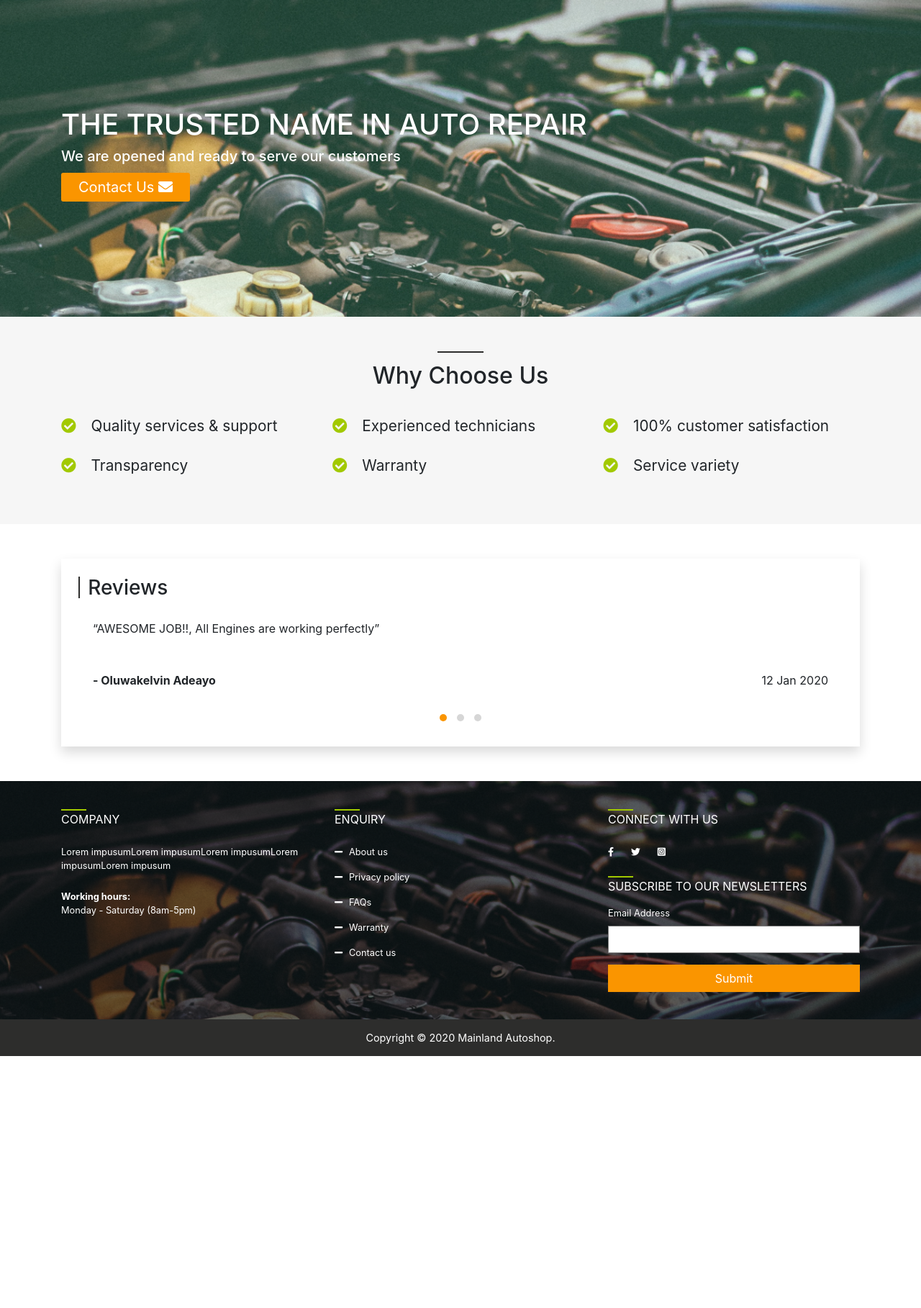
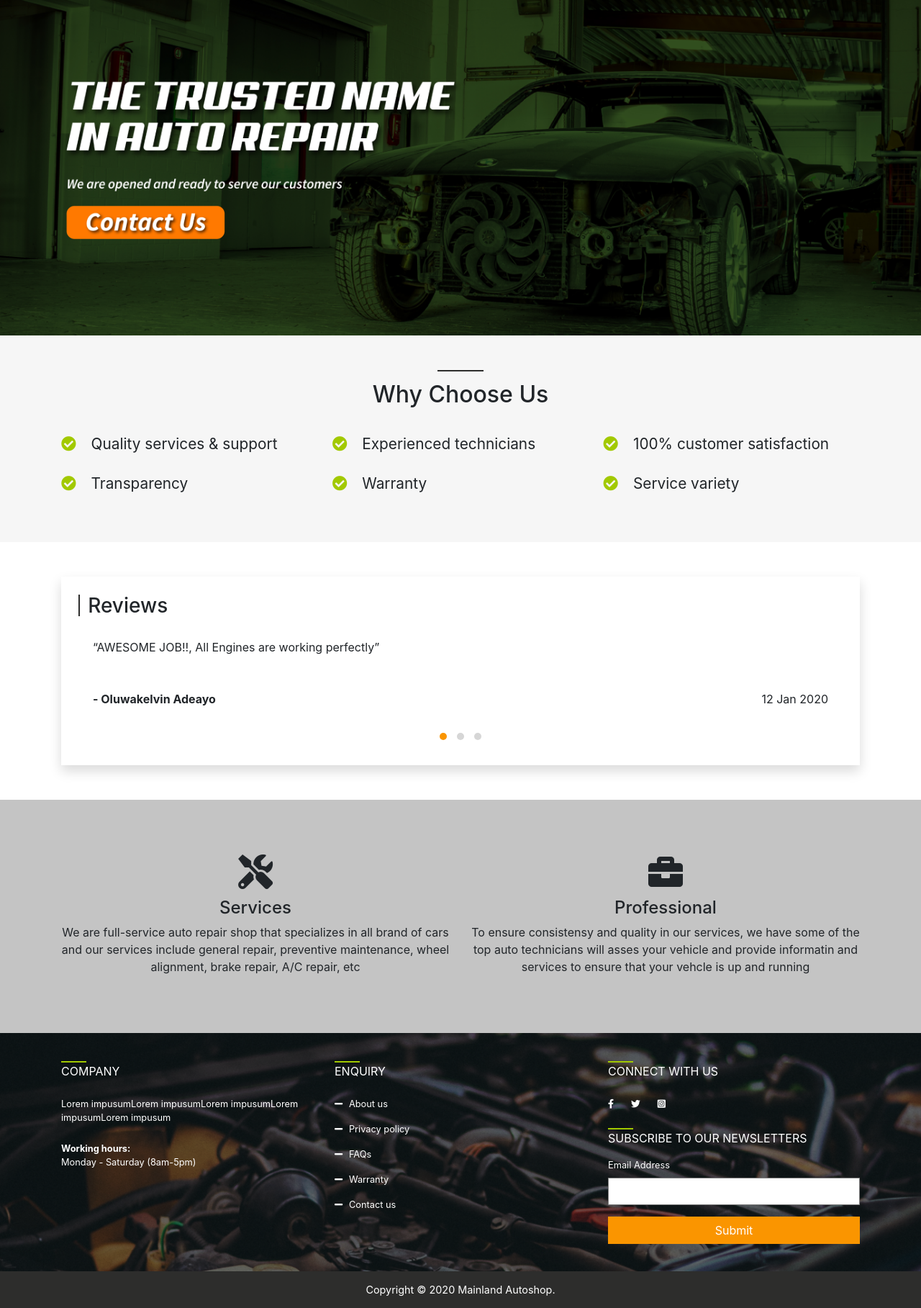
Before and after one commit to iballi2017/autoshop, a PHP site: page / in a window 1280 px wide. Shown: the part 62-1879 px from the top of the page at 72% size. Before the commit the page ends 1529 px from the top, so only its background shows below. Run offline with PHP 8.4, Linux system fonts and the light colour scheme; some libraries are stand-ins or nearby versions.

Commit message:
adding hero images and other sections

```diff
--- a/css/style.css
+++ b/css/style.css
@@ -166,6 +166,20 @@ article {
   article p {
     line-height: 34px; }
 
+.prof {
+  padding-top: 4em;
+  padding-bottom: 4em;
+  background-color: #C4C4C4; }
+  .prof .service_col::before,
+  .prof .prof_col::before {
+    font-family: "Font Awesome 5 Free";
+    font-weight: 900;
+    font-size: 3rem; }
+  .prof .service_col::before {
+    content: "\f7d9"; }
+  .prof .prof_col::before {
+    content: "\f0b1"; }
+
 .why_choose_us_section .section_title::before {
   content: "";
   height: 2px;
--- a/css/style.scss
+++ b/css/style.scss
@@ -226,6 +226,24 @@ article {
     }
 }
 
+.prof {
+    padding-top: 4em;
+    padding-bottom: 4em;
+    background-color: #C4C4C4;
+    .service_col::before,
+    .prof_col::before {
+        font-family: "Font Awesome 5 Free";
+        font-weight: 900;
+        font-size: 3rem;
+    }
+    .service_col::before {
+        content: "\f7d9";
+    }
+    .prof_col::before {
+        content: "\f0b1";
+    }
+}
+
 // Pages
 .why_choose_us_section {
     .section_title {
--- a/index.html
+++ b/index.html
@@ -96,7 +96,25 @@
 
     <!-- Main -->
     <main>
-        <section class="hero">
+        <style>
+            picture source,
+            picture img {
+                width: 100%;
+            }
+        </style>
+        <section>
+            <a href="#">
+                <picture>
+                    <source srcset="./assets/images/MA_Hero_01.png" media="(min-width: 800px)">
+                    <source srcset="./assets/images/MA_Hero_02.png" media="(min-width: 700px)">
+                    <source srcset="./assets/images/MA_Hero_01.png" media="(min-width: 600px)">
+                    <source srcset="./assets/images/MA_Hero_02.png" media="(min-width: 400px)">
+                    <img src="./assets/images/MA_Hero_02.png" alt="" />
+                </picture>
+            </a>
+        </section>
+
+        <!-- <section class="hero">
             <div class="d-flex flex_align_items_center" style="height: 100%">
                 <div class="container text-center text-md-left">
                     <h1>THE TRUSTED NAME IN AUTO REPAIR</h1>
@@ -105,7 +123,7 @@
                             Us <i class="fas fa-envelope"></i></a></div>
                 </div>
             </div>
-        </section>
+        </section> -->
         <section class="why_choose_us_section py-5 bg_grey">
             <h2 class="section_title text-center text_capitalize">Why choose us</h2>
 
@@ -159,6 +177,26 @@
                                     </div>
                                 </div>
                             </div>
+                        </div>
+                    </div>
+                </div>
+            </div>
+        </section>
+
+        <!-- Professional Highlights -->
+        <section class="bg_grey prof">
+            <div class="container">
+                <div class="row">
+                    <div class="col-12 col-md-6">
+                        <div class="inner text-center service_col">
+                            <h4>Services</h4>
+                            <p>We are full-service auto repair shop that specializes in all brand of cars and our services include general repair, preventive maintenance, wheel alignment, brake repair, A/C repair, etc</p>
+                        </div>
+                    </div>
+                    <div class="col-12 col-md-6">
+                        <div class="inner text-center prof_col">
+                            <h4>Professional</h4>
+                            <p>To ensure consistensy and quality in our services, we have some of the top auto technicians will asses your vehicle and provide informatin and services to ensure that your vehcle is up and running</p>
                         </div>
                     </div>
                 </div>
```
Also changed, not shown: assets/images/MA_Hero-01.png (added), assets/images/MA_Hero-02.png (added), assets/images/MA_Hero_01.png (added), assets/images/MA_Hero_02.png (added), 1 other file.
